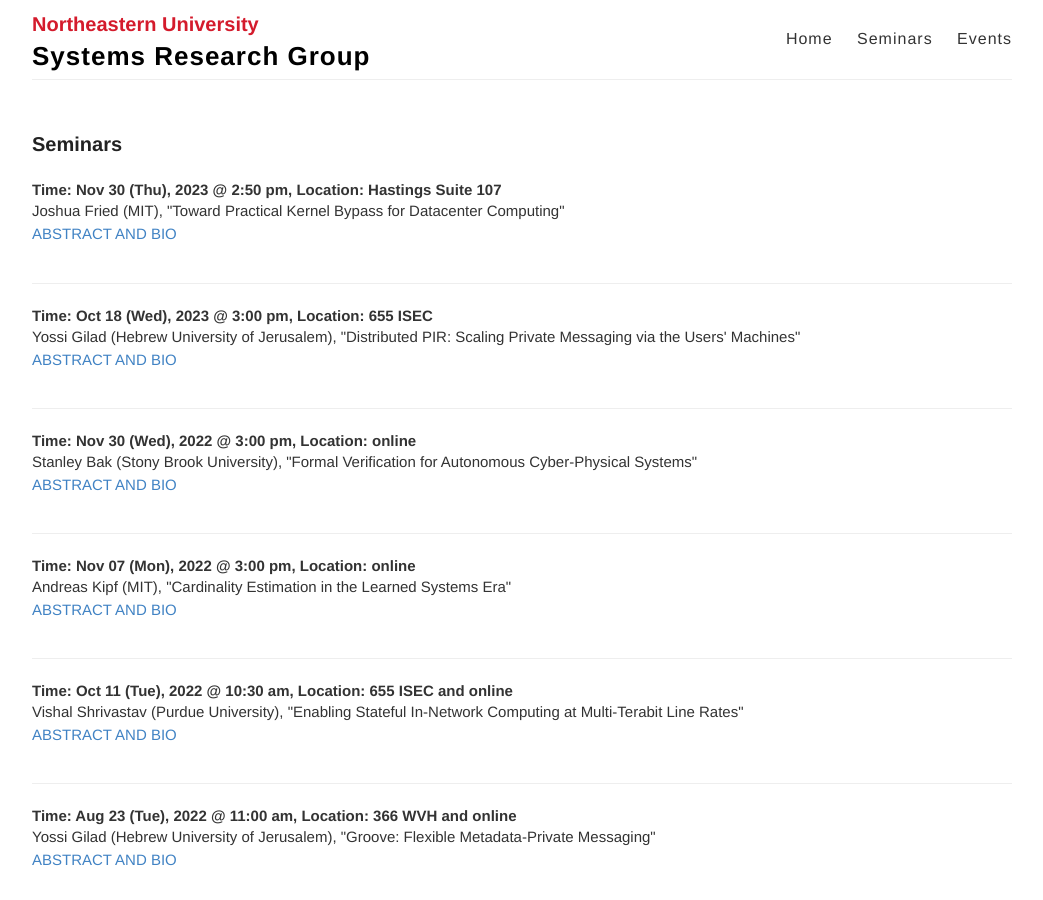
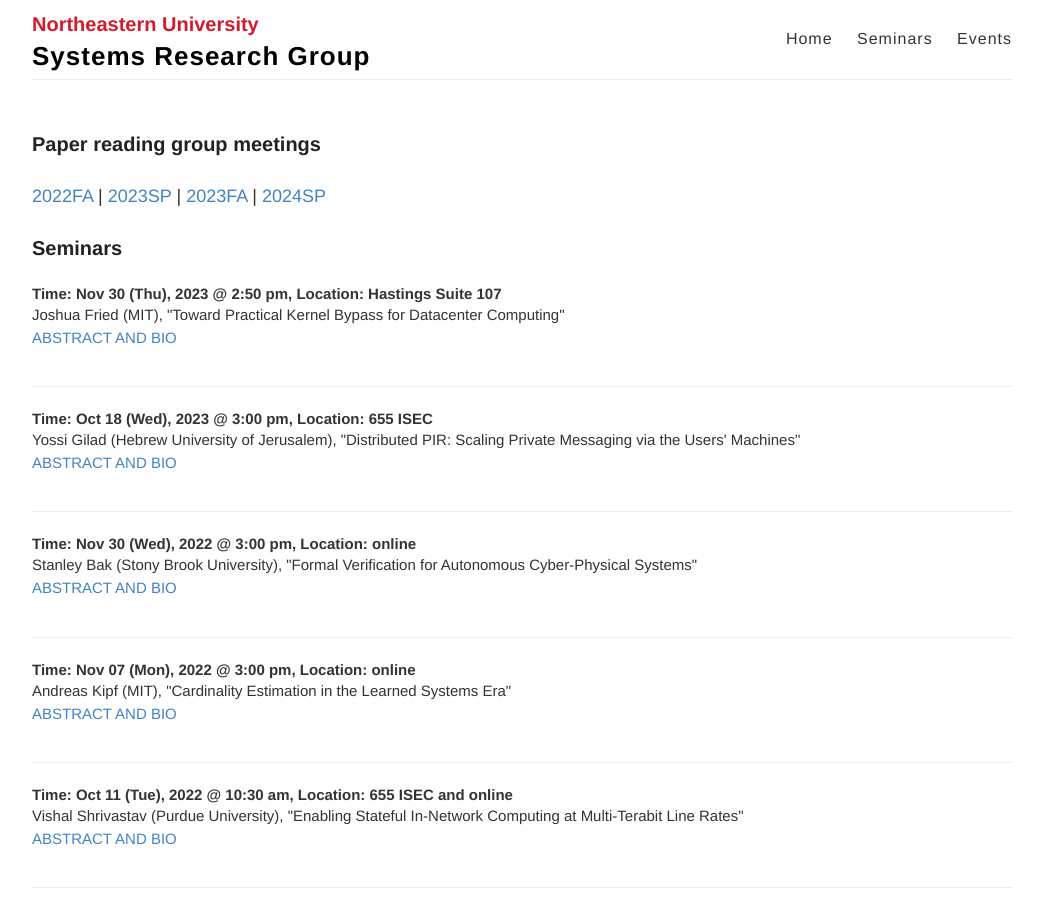
Before and after one commit to neu-srg/neu-srg.github.io, a Jekyll site: the page built from seminar.md, in a window 1280 px wide and 900 px high. Shown: the whole window, without its empty margins (118-1161 px from the left). Built offline with Jekyll 4.4.1, drawn with Linux system fonts in a browser that asks for light colours.

Commit message:
sigpaper links added

```diff
--- a/seminar.md
+++ b/seminar.md
@@ -1,6 +1,18 @@
 ---
 layout: default
 ---
+<div class="posts">
+<h3> Paper reading group meetings </h3>
+<div class="posts">
+<br />
+<a href="https://naizhengtan.notion.site/SIGPAPER-FA-2022-029b420e270348069d04865c086974ed">2022FA</a> |
+<a href="https://naizhengtan.notion.site/SIGPAPER-SP-2023-b1a87e4eb20e49e795aaa345b98820c8">2023SP</a> |
+<a href="https://naizhengtan.notion.site/SIGPAPER-FA-2023-1e8896455cf74b39ba14271a38726a37">2023FA</a> |
+<a href="https://naizhengtan.notion.site/SIGPAPER-SP-2024-fffa52714baf48778c31b9754e3ca796">2024SP</a>
+<br />
+<br />
+</div>
+</div>
 <h3> Seminars </h3>
 <div class="posts">
   {% assign sorted = site.seminars | sort: 'date' | reverse %}
```
